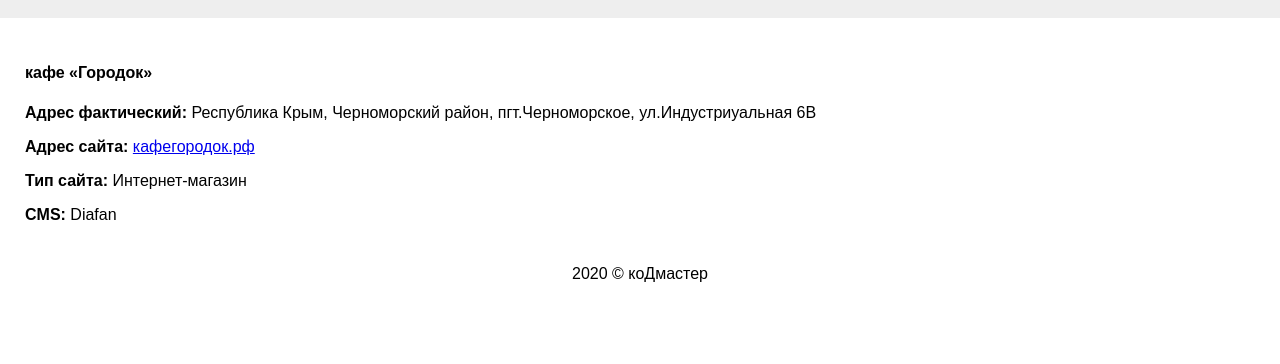
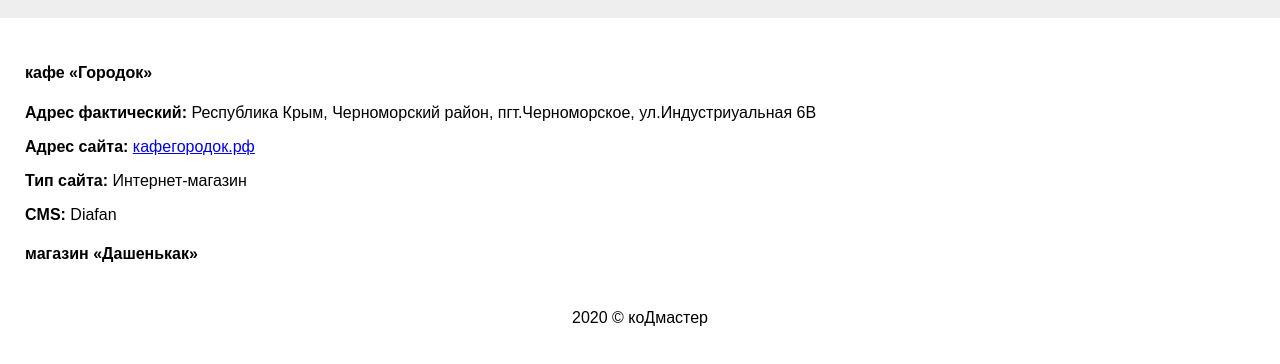
Before and after one commit to pavelmarozka/portfolio, a plain HTML site: page index.html in a window 1280 px wide. Shown: the part 88-452 px from the top of the page. Drawn offline with Linux system fonts and the light colour scheme.

Commit message:
Мелкая правка
добавление заголовка

```diff
--- a/index.html
+++ b/index.html
@@ -18,6 +18,7 @@
 				<p><b>Тип сайта:</b> Интернет-магазин</p>
 				<p><b>CMS:</b> Diafan</p>
 			</div>
+			<h4>магазин «Дашенькак»</h4>
 		</section>
 	</main>
 	<footer>
```
